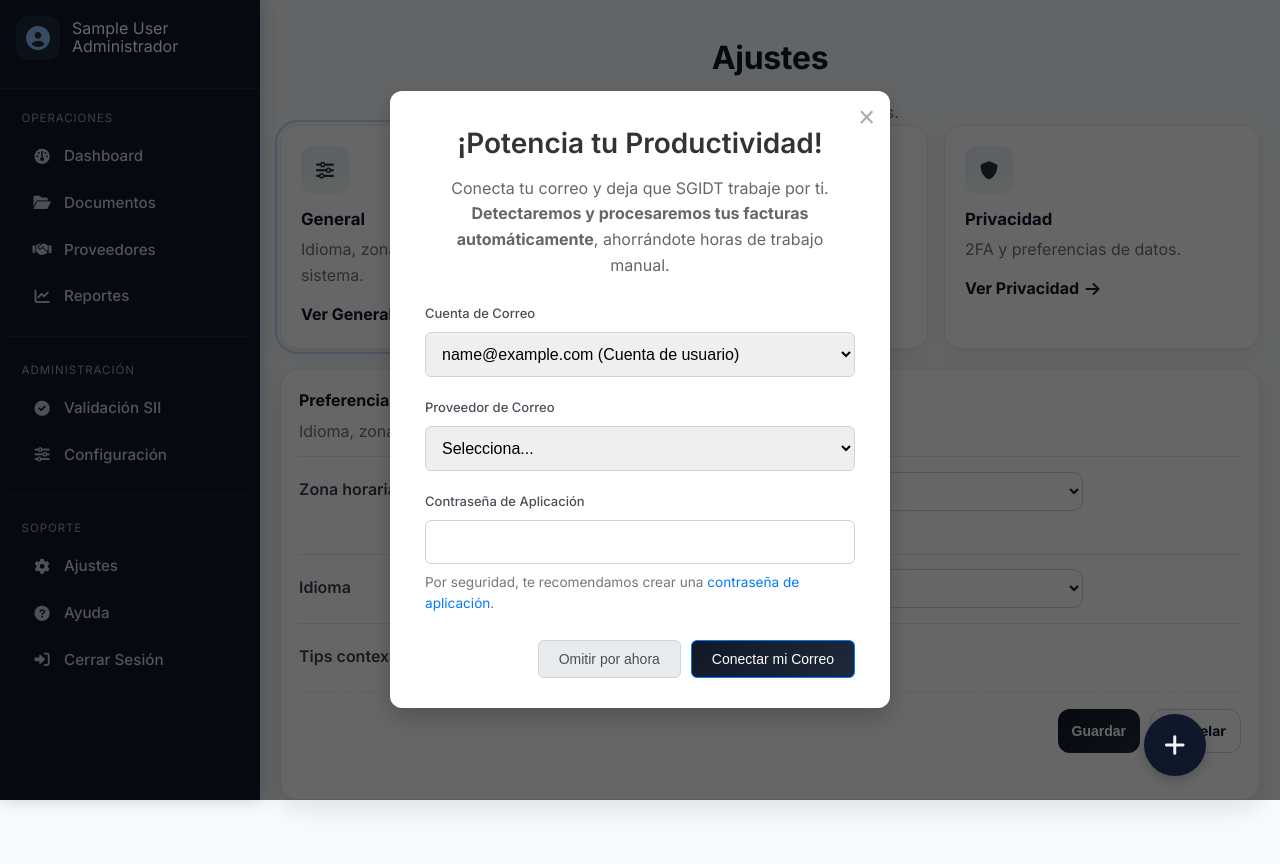
After one commit to NicolasCeronM/sgidt, a Django app: page /panel/ajustes/general/ in a window 1280 px wide. The commit adds this page. Run offline with Django 5.2, Linux system fonts and the light colour scheme; the visitor is signed in with stand-in values (Sample User, id 1); data that the repository does not hold is empty; parts of the project's set-up code (start-up, migrations or seed data) failed here and were passed over.

Commit message:
ajustes agregado al panel

```diff
--- a/apps/panel/urls.py
+++ b/apps/panel/urls.py
@@ -8,43 +8,43 @@
 from apps.panel.views.configuracion import SettingsView, check_email_sync_status, save_email_sync_config
 from apps.panel.views.ayuda import HelpView, FAQView, StatusView, help_contact, manual_usuario_pdf, chatbot_ask
 from apps.panel.views.api import DashboardSummaryApi, DashboardLatestDocsApi
+from apps.panel.views.ajustes import AjustesGeneralView, AjustesCuentaView, AjustesPrivacidadView, ajustes_landing
 
 # APIs existentes de documentos
 from apps.documentos import views as doc_views
 
+
 app_name = "panel"
 
 urlpatterns = [
-    # Dashboard
     path("", DashboardView.as_view(), name="dashboard"),
-    # APIs Dashboard
     path("api/dashboard/summary/", DashboardSummaryApi.as_view(), name="api_dashboard_summary"),
     path("api/dashboard/latest/", DashboardLatestDocsApi.as_view(), name="api_dashboard_latest"),
+    path("api/dashboard/gastos6m/", GastosUltimos6MesesAPI.as_view(), name="api_dashboard_gastos6m"),
 
-    # Módulos
     path("documentos/", DocsView.as_view(), name="documentos_page"),
-    #path("reportes/", ReportsView.as_view(), name="reportes"),
     path("validaciones/", ValidationsView.as_view(), name="validaciones"),
     path("configuraciones/", SettingsView.as_view(), name="configuraciones"),
-    path('reportes/', ReportsView.as_view(), name='reportes'),
-    path('reportes/exportar/<str:file_type>/', export_report_data, name='exportar_reporte'),
-    # --- NUEVAS URLS PARA LA API DEL POPUP ---
-    path('api/check-email-sync-status/', check_email_sync_status, name='check_email_sync_status'),
-    path('api/save-email-sync-config/', save_email_sync_config, name='save_email_sync_config'),
 
-    # Ayuda / Soporte
+    path("ajustes/", ajustes_landing, name="ajustes"),
+    path("ajustes/general/", AjustesGeneralView.as_view(), name="ajustes_general"),
+    path("ajustes/cuenta/", AjustesCuentaView.as_view(), name="ajustes_cuenta"),
+    path("ajustes/privacidad/", AjustesPrivacidadView.as_view(), name="ajustes_privacidad"),
+
+    path("reportes/", ReportsView.as_view(), name="reportes"),
+    path("reportes/exportar/<str:file_type>/", export_report_data, name="exportar_reporte"),
+
+    path("api/check-email-sync-status/", check_email_sync_status, name="check_email_sync_status"),
+    path("api/save-email-sync-config/", save_email_sync_config, name="save_email_sync_config"),
+
     path("ayuda/", HelpView.as_view(), name="ayuda"),
     path("ayuda/faq/", FAQView.as_view(), name="faq"),
     path("ayuda/estado/", StatusView.as_view(), name="estado"),
     path("ayuda/contacto/", help_contact, name="ayuda_contacto"),
     path("ayuda/chatbot/ask/", chatbot_ask, name="chatbot_ask"),
 
-    # Manual de usuario (PDF)
     path("manual.pdf", manual_usuario_pdf, name="manual_pdf"),
 
-    # APIs Documentos (conserva tus endpoints actuales)
     path("documentos/api/list/", doc_views.documentos_list_api, name="documentos_list_api"),
     path("documentos/api/upload/", doc_views.documentos_upload_api, name="documentos_upload_api"),
-    path("api/dashboard/gastos6m/", GastosUltimos6MesesAPI.as_view(), name="api_dashboard_gastos6m"),
-
 ]
--- /dev/null
+++ b/apps/panel/views/ajustes.py
@@ -0,0 +1,27 @@
+from django.contrib.auth.mixins import LoginRequiredMixin
+from django.views.generic import TemplateView
+from django.shortcuts import redirect
+from django.urls import reverse
+
+class AjustesBase(LoginRequiredMixin, TemplateView):
+    template_name = "panel/ajustes.html"
+    seccion = "general"
+    page_title = "Ajustes"
+
+    def get_context_data(self, **kwargs):
+        ctx = super().get_context_data(**kwargs)
+        ctx["seccion"] = self.seccion
+        ctx["page_title"] = self.page_title
+        return ctx
+
+class AjustesGeneralView(AjustesBase):
+    seccion = "general"
+
+class AjustesCuentaView(AjustesBase):
+    seccion = "cuenta"
+
+class AjustesPrivacidadView(AjustesBase):
+    seccion = "privacidad"
+
+def ajustes_landing(request):
+    return redirect(reverse("panel:ajustes_general"))
--- a/apps/usuarios/urls.py
+++ b/apps/usuarios/urls.py
@@ -1,17 +1,40 @@
+# apps/usuarios/urls.py
 from django.urls import path
+from django.contrib.auth import views as auth_views
+from django.urls import reverse_lazy
+
 from .views import VistaLogin, cerrar_sesion, ConfiguracionAdministradorView
 from . import views_password_reset as pr_views
 
 app_name = "usuarios"
+
 urlpatterns = [
+    # Autenticación propia
     path("login/", VistaLogin.as_view(), name="login"),
     path("logout/", cerrar_sesion, name="logout"),
 
-        # Rutas para restablecimiento de contraseña
+    # Restablecimiento de contraseña (flujo propio existente)
     path("password/olvido/", pr_views.password_reset_request, name="password_reset_request"),
     path("password/verificar/", pr_views.password_reset_verify, name="password_reset_verify"),
     path("password/nueva/", pr_views.password_reset_set, name="password_reset_set"),
 
-    # NUEVA: Configuración de Administrador
+    # Configuración de Administrador
     path("config/admin/", ConfiguracionAdministradorView.as_view(), name="config_admin"),
+
+    # === Cambio de contraseña (usuario autenticado) ===
+    path(
+        "password/change/",
+        auth_views.PasswordChangeView.as_view(
+            template_name="usuarios/password_change_form.html",
+            success_url=reverse_lazy("usuarios:password_change_done"),
+        ),
+        name="password_change",
+    ),
+    path(
+        "password/change/done/",
+        auth_views.PasswordChangeDoneView.as_view(
+            template_name="usuarios/password_change_done.html"
+        ),
+        name="password_change_done",
+    ),
 ]
--- a/config/settings.py
+++ b/config/settings.py
@@ -254,6 +254,3 @@
 # =====================================================================
 # Chatbot AI
 # =====================================================================
-import os
-GROQ_API_KEY = "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"
-GROQ_MODEL = "llama-3.3-70b-versatile"
--- /dev/null
+++ b/static/panel/css/ajustes.css
@@ -0,0 +1,112 @@
+/* ===== Scope exclusivo para Ajustes ===== */
+.ajustes-page .settings-wrap{max-width:980px;margin:0 auto;padding-bottom:2rem}
+
+/* Título + subtítulo */
+.ajustes-page .settings-title{color:#0f172a;font-weight:800;letter-spacing:-.01em;text-align:center}
+.ajustes-page .settings-subtitle{color:#6b7280;text-align:center;max-width:720px;margin:.25rem auto 0}
+.ajustes-page .settings-title-underline{
+  width:180px;height:3px;margin:.6rem auto 0;border-radius:999px;
+  background:linear-gradient(90deg,rgba(59,130,246,.45),rgba(16,185,129,.45))
+}
+
+/* ===== Quick cards ===== */
+.ajustes-page .settings-quick-cards{
+  display:grid;grid-template-columns:repeat(3,1fr);gap:1rem;margin:0 auto 1.25rem;align-items:stretch
+}
+.ajustes-page .sqc-card{
+  background:#fff;border:1px solid #e5e7eb;border-radius:18px;padding:1.25rem;
+  box-shadow:0 6px 18px rgba(16,24,40,.06);text-align:left;
+  transition:transform .15s,box-shadow .15s,border-color .15s,background .15s
+}
+.ajustes-page .sqc-card:hover{transform:translateY(-2px);box-shadow:0 12px 26px rgba(16,24,40,.10);border-color:#dfe3ea}
+.ajustes-page .sqc-card.active{outline:2px solid rgba(37,99,235,.25);outline-offset:3px}
+.ajustes-page .sqc-icon{
+  width:48px;height:48px;border-radius:12px;display:inline-grid;place-items:center;margin-bottom:.5rem;
+  background:linear-gradient(180deg,rgba(37,99,235,.10),rgba(16,185,129,.08));color:#1f2937
+}
+.ajustes-page .sqc-icon i{font-size:18px}
+.ajustes-page .sqc-title{font-size:1.05rem;font-weight:700;color:#0f172a;margin:.25rem 0}
+.ajustes-page .sqc-desc{color:#6b7280;margin:0 0 .9rem}
+.ajustes-page .sqc-btn{
+  display:inline-flex;align-items:center;gap:.4rem;
+  border-radius:999px;border:1px solid #e5e7eb;background:#fff;color:#111827;font-weight:600;
+  padding:.45rem .9rem
+}
+.ajustes-page .sqc-btn:hover{background:#f8fafc}
+
+.ajustes-page .sqc-card{
+  display:block; text-decoration:none; color:inherit;
+  background:#fff;border:1px solid #e5e7eb;border-radius:18px;padding:1.25rem;
+  box-shadow:0 6px 18px rgba(16,24,40,.06);
+  transition:transform .15s, box-shadow .15s, border-color .15s, background .15s
+}
+.ajustes-page .sqc-card:hover{transform:translateY(-2px);box-shadow:0 12px 26px rgba(16,24,40,.10);border-color:#dfe3ea}
+.ajustes-page .sqc-card:active{transform:translateY(-1px)}
+.ajustes-page .sqc-card:focus-visible{outline:3px solid rgba(37,99,235,.45);outline-offset:3px}
+.ajustes-page .sqc-card.active{outline:2px solid rgba(37,99,235,.25);outline-offset:3px}
+
+/* CTA al pie de la card */
+.ajustes-page .sqc-cta{
+  display:inline-flex;align-items:center;gap:.4rem;margin-top:.25rem;
+  font-weight:700;color:#0f172a
+}
+.ajustes-page .sqc-card:hover .sqc-cta i{transform:translateX(2px)}
+.ajustes-page .sqc-cta i{transition:transform .15s}
+
+/* Icono, títulos y descripción (se mantienen) */
+.ajustes-page .sqc-icon{
+  width:48px;height:48px;border-radius:12px;display:inline-grid;place-items:center;margin-bottom:.5rem;
+  background:linear-gradient(180deg,rgba(37,99,235,.10),rgba(16,185,129,.08));color:#1f2937
+}
+.ajustes-page .sqc-title{font-size:1.05rem;font-weight:700;color:#0f172a;margin:.25rem 0}
+.ajustes-page .sqc-desc{color:#6b7280;margin:0 0 .6rem}
+
+
+/* Responsive cards */
+@media (max-width:992px){ .ajustes-page .settings-quick-cards{grid-template-columns:1fr 1fr} }
+@media (max-width:640px){ .ajustes-page .settings-quick-cards{grid-template-columns:1fr} }
+
+/* Card de contenido */
+.ajustes-page .settings-card{border:1px solid #e5e7eb;background:#fff;border-radius:18px;box-shadow:0 10px 25px rgba(16,24,40,.1)}
+
+/* (Si mantienes tabs en algún lado, se ven bien) */
+.ajustes-page .settings-tabs ul{list-style:none;padding-left:0;margin:0;display:flex;gap:.5rem;flex-wrap:wrap}
+.ajustes-page .settings-tabs li{list-style:none}
+.ajustes-page .settings-tabs .nav-link{
+  display:inline-flex;align-items:center;
+  border:1px solid #e5e7eb;background:#fff;color:#374151;font-weight:600;
+  padding:.55rem 1rem;border-radius:999px;transition:transform .15s,box-shadow .15s,background .15s
+}
+.ajustes-page .settings-tabs .nav-link:hover{transform:translateY(-1px);box-shadow:0 4px 14px rgba(16,24,40,.08)}
+.ajustes-page .settings-tabs .nav-link.active{color:#0f172a;background:rgba(37,99,235,.08);border-color:transparent}
+.ajustes-page .settings-icon{width:18px;height:18px;margin-right:.5rem;opacity:.95}
+
+/* Secciones / filas del formulario */
+.ajustes-page .settings-section{margin-bottom:1.75rem}
+.ajustes-page .settings-section-title{color:#0f172a;font-weight:700;margin-bottom:.35rem}
+.ajustes-page .settings-section-desc{color:#6b7280;margin-bottom:.75rem}
+
+.ajustes-page .settings-row{
+  display:grid;grid-template-columns:240px 1fr;gap:1rem 1.5rem;align-items:start;
+  padding:.9rem 0;border-top:1px solid #e5e7eb
+}
+.ajustes-page .settings-row:first-child{border-top:0}
+
+.ajustes-page .settings-label{color:#374151;font-weight:600;margin-top:.35rem}
+.ajustes-page .settings-field .form-control,
+.ajustes-page .settings-field .form-select{max-width:520px;border-radius:10px}
+.ajustes-page .settings-field .form-control:focus,
+.ajustes-page .settings-field .form-select:focus{box-shadow:0 0 0 3px rgba(59,130,246,.25);border-color:#2563eb}
+.ajustes-page .settings-help{color:#6b7280;font-size:.9rem;margin-top:.35rem}
+
+/* Acciones y zonas */
+.ajustes-page .settings-actions{display:flex;gap:.6rem;justify-content:flex-end;padding-top:1rem;border-top:1px dashed #e5e7eb;margin-top:.5rem}
+.ajustes-page .danger-zone{border:1px solid rgba(220,38,38,.25);background:rgba(220,38,38,.05);color:#dc2626;padding:1rem;border-radius:14px}
+
+/* Responsive formulario */
+@media (max-width:768px){
+  .ajustes-page .settings-row{grid-template-columns:1fr}
+  .ajustes-page .settings-field .form-control,
+  .ajustes-page .settings-field .form-select{max-width:100%}
+  .ajustes-page .settings-actions{justify-content:stretch}
+}
--- a/templates/includes/navbar_app.html
+++ b/templates/includes/navbar_app.html
@@ -75,6 +75,10 @@
     <div class="sidebar-group">
       <p class="sidebar-group-title">Soporte</p>
 
+      <a href="{% url 'panel:ajustes' %}" class="sidebar-link">
+        <i class="fas fa-gear" aria-hidden="true"></i><span>Ajustes</span>
+      </a>
+
       <a href="{% url 'panel:ayuda' %}" class="sidebar-link">
         <i class="fas fa-circle-question" aria-hidden="true"></i><span>Ayuda</span>
       </a>
@@ -82,6 +86,7 @@
       <a href="{% url 'usuarios:logout' %}" class="sidebar-link sidebar-link--danger">
         <i class="fas fa-right-to-bracket" aria-hidden="true"></i><span>Cerrar Sesión</span>
       </a>
+
     </div>
   </nav>
 </aside>
--- /dev/null
+++ b/templates/panel/ajustes.html
@@ -0,0 +1,202 @@
+{% extends "base_app.html" %}
+{% load static %}
+
+{% block title %}Ajustes{% endblock %}
+{% block css %}
+<link rel="stylesheet" href="{% static 'panel/css/ajustes.css' %}?v={% now 'U' %}">
+{% endblock %}
+
+{% block content %}
+<div class="ajustes-page">
+  <div class="settings-wrap">
+    <!-- Encabezado -->
+    <div class="mb-4">
+      <h1 class="h3 settings-title">Ajustes</h1>
+      <div class="settings-title-underline"></div>
+      <p class="mt-2 settings-subtitle">
+        {% if seccion == 'general' %}Configura preferencias generales.{% endif %}
+        {% if seccion == 'cuenta' %}Actualiza los datos de tu cuenta.{% endif %}
+        {% if seccion == 'privacidad' %}Gestiona privacidad y seguridad.{% endif %}
+      </p>
+    </div>
+
+    <!-- Navegación tipo "cards" (toda la card clickeable) -->
+    <div class="settings-quick-cards">
+      <a class="sqc-card {% if seccion == 'general' %}active{% endif %}"
+         href="{% url 'panel:ajustes_general' %}"
+         aria-label="Ir a Ajustes Generales">
+        <div class="sqc-icon"><i class="fas fa-sliders-h" aria-hidden="true"></i></div>
+        <h3 class="sqc-title">General</h3>
+        <p class="sqc-desc">Idioma, zona horaria y ayudas del sistema.</p>
+        <span class="sqc-cta">Ver General <i class="fas fa-arrow-right" aria-hidden="true"></i></span>
+      </a>
+
+      <a class="sqc-card {% if seccion == 'cuenta' %}active{% endif %}"
+         href="{% url 'panel:ajustes_cuenta' %}"
+         aria-label="Ir a Ajustes de Cuenta">
+        <div class="sqc-icon"><i class="fas fa-user-cog" aria-hidden="true"></i></div>
+        <h3 class="sqc-title">Cuenta</h3>
+        <p class="sqc-desc">Nombre, correo y contraseña.</p>
+        <span class="sqc-cta">Ver Cuenta <i class="fas fa-arrow-right" aria-hidden="true"></i></span>
+      </a>
+
+      <a class="sqc-card {% if seccion == 'privacidad' %}active{% endif %}"
+         href="{% url 'panel:ajustes_privacidad' %}"
+         aria-label="Ir a Ajustes de Privacidad">
+        <div class="sqc-icon"><i class="fas fa-shield-alt" aria-hidden="true"></i></div>
+        <h3 class="sqc-title">Privacidad</h3>
+        <p class="sqc-desc">2FA y preferencias de datos.</p>
+        <span class="sqc-cta">Ver Privacidad <i class="fas fa-arrow-right" aria-hidden="true"></i></span>
+      </a>
+    </div>
+
+    <!-- Card de contenido -->
+    <div class="card settings-card">
+      <div class="card-body p-4 p-md-5">
+
+        {# ===== CONTENIDO GENERAL ===== #}
+        {% if seccion == 'general' %}
+        <div class="settings-section">
+          <div class="settings-section-title">Preferencias generales</div>
+          <p class="settings-section-desc">Idioma, zona horaria y tips del sistema.</p>
+
+          <form method="post" class="settings-form">
+            {% csrf_token %}
+            <div class="settings-row">
+              <div class="settings-label">Zona horaria</div>
+              <div class="settings-field">
+                <select class="form-select" name="tz">
+                  <option value="America/Santiago">America/Santiago</option>
+                  <option value="America/Lima">America/Lima</option>
+                  <option value="UTC">UTC</option>
+                </select>
+                <div class="settings-help">Se usa para mostrar fechas y horas en el panel.</div>
+              </div>
+            </div>
+
+            <div class="settings-row">
+              <div class="settings-label">Idioma</div>
+              <div class="settings-field">
+                <select class="form-select" name="lang">
+                  <option value="es">Español</option>
+                  <option value="en">English</option>
+                </select>
+              </div>
+            </div>
+
+            <div class="settings-row">
+              <div class="settings-label">Tips contextuales</div>
+              <div class="settings-field">
+                <div class="form-check form-switch">
+                  <input class="form-check-input" type="checkbox" id="tips" name="tips" checked>
+                  <label class="form-check-label" for="tips">Mostrar ayudas dentro de las pantallas</label>
+                </div>
+              </div>
+            </div>
+
+            <div class="settings-actions">
+              <button class="btn btn-primary" type="submit">Guardar</button>
+              <a href="{% url 'panel:ajustes_general' %}" class="btn btn-outline-secondary">Cancelar</a>
+            </div>
+          </form>
+        </div>
+        {% endif %}
+
+        {# ===== CONTENIDO CUENTA ===== #}
+        {% if seccion == 'cuenta' %}
+        <div class="settings-section">
+          <div class="settings-section-title">Datos de la cuenta</div>
+          <p class="settings-section-desc">Actualiza tu información personal y correo.</p>
+
+          <form method="post" class="settings-form">
+            {% csrf_token %}
+            <div class="settings-row">
+              <div class="settings-label">Nombre</div>
+              <div class="settings-field">
+                <input class="form-control" type="text" name="first_name" value="{{ user.first_name }}">
+              </div>
+            </div>
+
+            <div class="settings-row">
+              <div class="settings-label">Apellido</div>
+              <div class="settings-field">
+                <input class="form-control" type="text" name="last_name" value="{{ user.last_name }}">
+              </div>
+            </div>
+
+            <div class="settings-row">
+              <div class="settings-label">Email</div>
+              <div class="settings-field">
+                <input class="form-control" type="email" name="email" value="{{ user.email }}">
+                <div class="settings-help">Usado para notificaciones y recuperación de cuenta.</div>
+              </div>
+            </div>
+
+            <div class="settings-row">
+              <div class="settings-label">Contraseña</div>
+              <div class="settings-field">
+                <a href="{% url 'usuarios:password_change' %}" class="btn btn-outline-primary btn-sm">
+                  Cambiar contraseña
+                </a>
+              </div>
+            </div>
+
+            <div class="settings-actions">
+              <button class="btn btn-primary" type="submit">Actualizar cuenta</button>
+            </div>
+          </form>
+        </div>
+        {% endif %}
+
+        {# ===== CONTENIDO PRIVACIDAD ===== #}
+        {% if seccion == 'privacidad' %}
+        <div class="settings-section">
+          <div class="settings-section-title">Privacidad y seguridad</div>
+          <p class="settings-section-desc">Autenticación y preferencias de datos.</p>
+
+          <form method="post" class="settings-form">
+            {% csrf_token %}
+            <div class="settings-row">
+              <div class="settings-label">Autenticación en dos pasos</div>
+              <div class="settings-field">
+                <div class="form-check form-switch">
+                  <input class="form-check-input" type="checkbox" id="twofa" name="twofa">
+                  <label class="form-check-label" for="twofa">Habilitar 2FA</label>
+                </div>
+                <div class="settings-help">Agrega una capa extra de seguridad a tu inicio de sesión.</div>
+              </div>
+            </div>
+
+            <div class="settings-row">
+              <div class="settings-label">Compartir datos anónimos</div>
+              <div class="settings-field">
+                <div class="form-check">
+                  <input class="form-check-input" type="checkbox" id="share_data" name="share_data">
+                  <label class="form-check-label" for="share_data">Permitir mejoras del producto con datos agregados</label>
+                </div>
+              </div>
+            </div>
+
+            <div class="settings-row">
+              <div class="settings-label">Zona peligrosa</div>
+              <div class="settings-field">
+                <div class="danger-zone">
+                  <strong>Eliminar mi cuenta</strong>
+                  <p class="mb-2">Esta acción es irreversible. Se borrarán tus datos asociados.</p>
+                  <button type="button" class="btn btn-outline-danger btn-sm">Eliminar cuenta</button>
+                </div>
+              </div>
+            </div>
+
+            <div class="settings-actions">
+              <button class="btn btn-primary" type="submit">Guardar privacidad</button>
+            </div>
+          </form>
+        </div>
+        {% endif %}
+
+      </div>
+    </div>
+  </div>
+</div>
+{% endblock %}
```
Also changed, not shown: templates/panel/ajustes/_cuenta.html (added, +43 -0 lines), templates/panel/ajustes/_general.html (added, +45 -0 lines), templates/panel/ajustes/_privacidad.html (added, +44 -0 lines), templates/usuarios/password_change_done.html (added, +11 -0 lines), templates/usuarios/password_change_form.html (added, +16 -0 lines), 1 other file.
